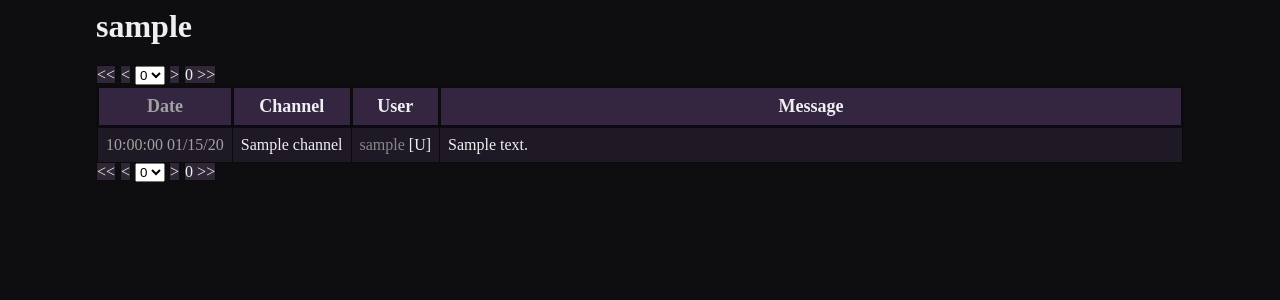
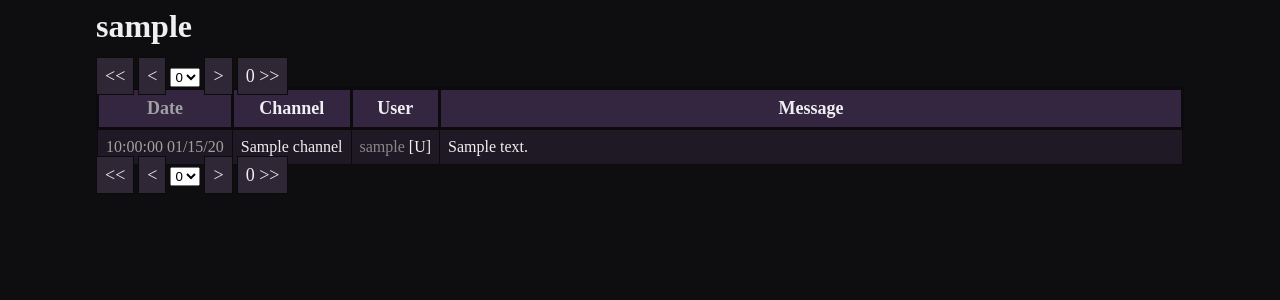
Before and after one commit to retrontology/twitchlogger, a Django app: a page that uses src/webserver/user/templates/user/user.html in a window 1280 px wide. Shown: the top 300 px of the page. Run offline with Django 4.2, Linux system fonts and the light colour scheme; tables that the repository leaves empty hold one stand-in row (values such as "Sample post"); a database or web service that is not in the repository returns one stand-in record (values such as "Sample title").

Commit message:
update button

```diff
--- a/src/webserver/static/style.css
+++ b/src/webserver/static/style.css
@@ -52,9 +52,11 @@ a {
 }
 
 a.first-page, a.previous-page, a.next-page, a.last-page {
+    font-size: 18px;
     border: 1px #0b0a0d;
     background-color: #2f2736;
     border-collapse: collapse;
     border-style: solid;
     background-clip: border-box;
+    padding: 8px;
 }
```
